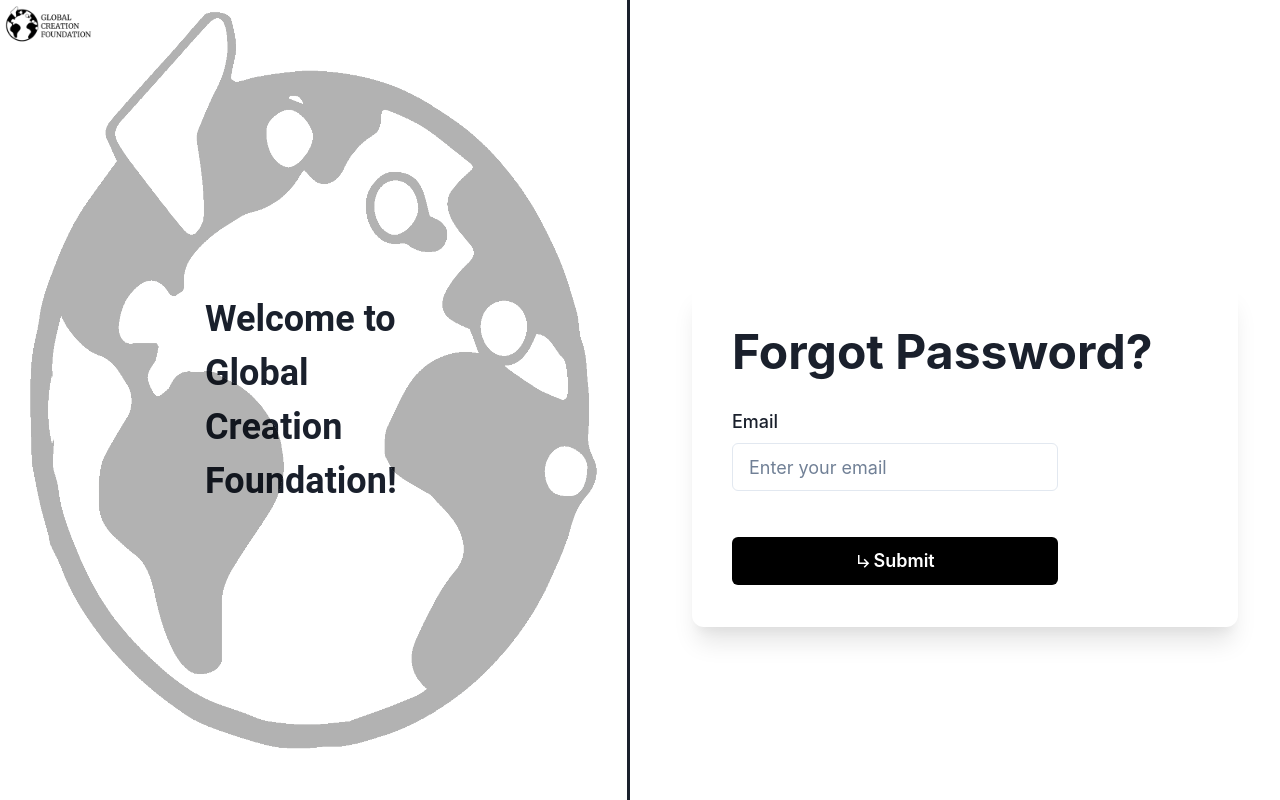
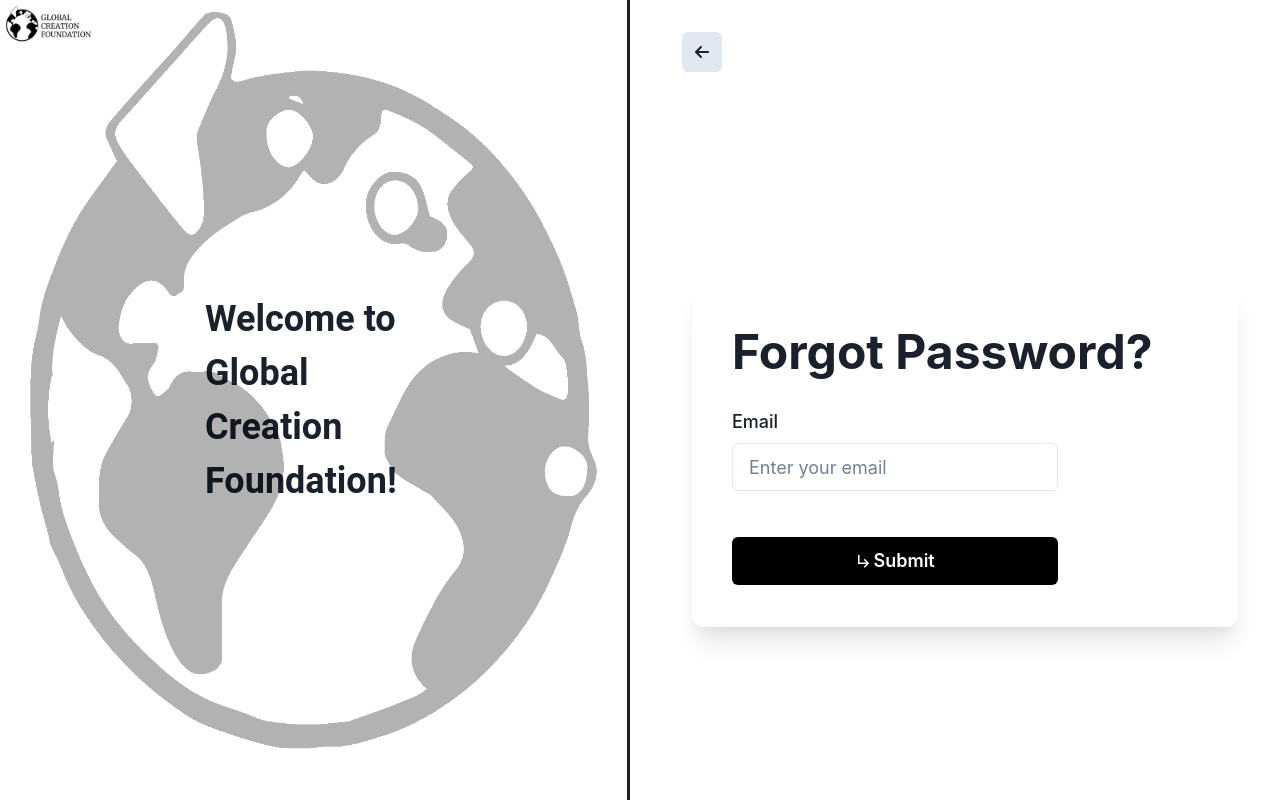
Before and after one commit to ctc-uci/gcf, a React (Vite) app in the folder client/: page /login in a window 1280 px wide. Both pictures are taken after a click on the link "Forgot Password?". Built offline with nearby package versions, Linux system fonts and the light colour scheme; no server answers.

Commit message:
amazing: back buttons, removed signup, toasts

```diff
--- a/client/src/components/accounts/AccountForm.jsx
+++ b/client/src/components/accounts/AccountForm.jsx
@@ -13,6 +13,7 @@
   Input,
   Select,
   VStack,
+  useToast,
 } from '@chakra-ui/react';
 
 import { useAuthContext } from '@/contexts/hooks/useAuthContext';
@@ -32,6 +33,8 @@
   const targetUserId = targetUser?.id;
   const [isFullScreen, toggleFullScreen] = useFullscreenFlyout();
   const auth = getAuth();
+  const toast = useToast();
+
   const [formData, setFormData] = useState({
     first_name: '',
     last_name: '',
@@ -178,8 +181,12 @@
       } else {
         await handleUpdateUser();
       }
-
-      alert('User saved successfully!');
+      toast({
+        title: 'User saved successfully!',
+        status: 'success',
+        duration: 3000,
+        isClosable: true,
+      });
       onSave();
       onClose();
     } catch (error) {
@@ -191,11 +198,22 @@
         errorMessage.includes('email-already-exists') ||
         errorMessage.includes('email address is already in use')
       ) {
-        alert(
-          'This email is already registered. Please use a different email address.'
-        );
+        toast({
+          title: 'Email already exists',
+          description:
+            'This email is already registered. Please use a different email address.',
+          status: 'error',
+          duration: 3000,
+          isClosable: true,
+        });
       } else {
-        alert(`Error: ${errorMessage}`);
+        toast({
+          title: 'Error',
+          description: `Error: ${errorMessage}`,
+          status: 'error',
+          duration: 3000,
+          isClosable: true,
+        });
       }
     } finally {
       setIsLoading(false);
--- a/client/src/components/login/Login.tsx
+++ b/client/src/components/login/Login.tsx
@@ -14,6 +14,7 @@
   Grid,
   GridItem,
   Heading,
+  IconButton,
   Image,
   Input,
   Stack,
@@ -29,7 +30,7 @@
 import { authenticateGoogleUser } from '@/utils/auth/providers';
 import { zodResolver } from '@hookform/resolvers/zod';
 import { useForm } from 'react-hook-form';
-import { FaGoogle } from 'react-icons/fa6';
+import { FaGoogle, FaArrowLeft } from 'react-icons/fa6';
 import { Link, useNavigate, useSearchParams } from 'react-router-dom';
 
 import { z } from 'zod';
@@ -159,13 +160,47 @@
             />
           </Box>
         </GridItem>
-        {/* TODO: Add back button to reset/create password pages to navigate to login */}
         {mode === 'resetPassword' ? (
-          <GridItem display="flex" justifyContent="center" alignItems="center">
+          <GridItem
+            position="relative"
+            display="flex"
+            justifyContent="center"
+            alignItems="center"
+          >
+            <IconButton
+              aria-label="Back to login"
+              icon={<FaArrowLeft />}
+              position="absolute"
+              top={8}
+              left={8}
+              onClick={() => {
+                searchParams.delete('mode');
+                navigate({ search: searchParams.toString() });
+              }}
+              bg="gray.200"
+              borderRadius="md"
+              _hover={{ bg: 'gray.300' }}
+            />
             <CreatePassword />
           </GridItem>
         ) : isForgot ? (
-          <GridItem display="flex" justifyContent="center" alignItems="center">
+          <GridItem
+            position="relative"
+            display="flex"
+            justifyContent="center"
+            alignItems="center"
+          >
+            <IconButton
+              aria-label="Back to login"
+              icon={<FaArrowLeft />}
+              position="absolute"
+              top={8}
+              left={8}
+              onClick={() => setIsForgot(false)}
+              bg="gray.200"
+              borderRadius="md"
+              _hover={{ bg: 'gray.300' }}
+            />
             <ForgotPassword setIsForgot={setIsForgot} />
           </GridItem>
         ) : (
@@ -218,11 +253,6 @@
                         {errors.password?.message?.toString()}
                       </FormErrorMessage>
                       <Flex gap="300px" mt="10px">
-                        <ChakraLink as={Link} to="/signup">
-                          <FormHelperText textDecoration="underline">
-                            Click here to sign up
-                          </FormHelperText>
-                        </ChakraLink>
                         <ChakraLink onClick={() => setIsForgot(true)}>
                           <FormHelperText
                             color="blue.400"
```
